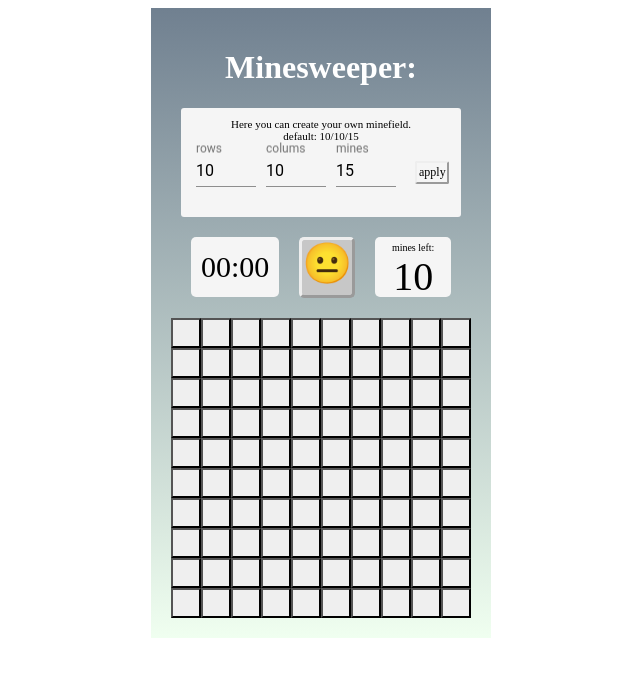
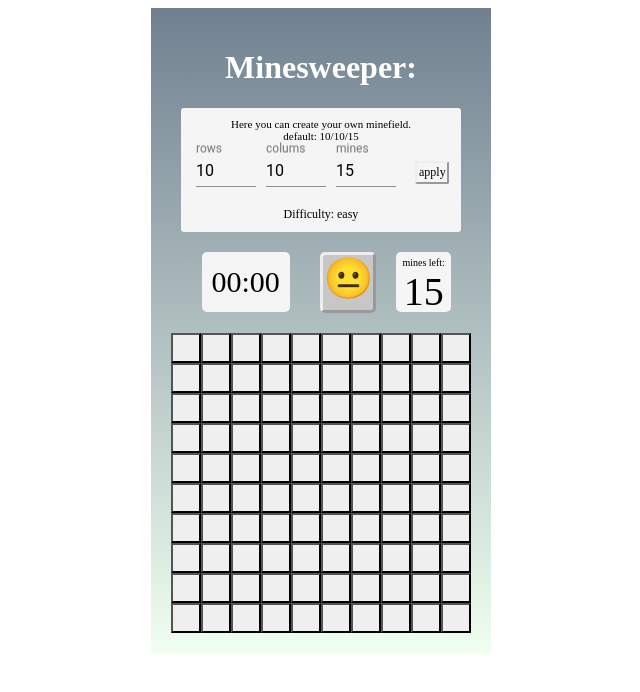
Before and after one commit to PhRudolph/sweeper-angular-13, an Angular app: page / in a window 1280 px wide. Shown: the top 692 px of the page, without its empty margins (319-959 px from the left). Built offline with nearby package versions, Linux system fonts and the light colour scheme.

Commit message:
finished version with consolelogs

```diff
--- a/src/app/field/field.component.html
+++ b/src/app/field/field.component.html
@@ -11,9 +11,10 @@
         </mat-form-field>
         <mat-form-field>
             <mat-label>mines</mat-label>
-            <input matInput #mines (keypress)="onkey($event)" value="15" />
+            <input matInput #mines (keypress)="onkey($event)" (keyup)="diff(rows.value, cols.value, mines.value)" value="15" />
         </mat-form-field>
         <div class="appl" (click)="input(rows.value, cols.value, mines.value)">apply</div>
+        <div style="font-size: 12px; text-align: center;">Difficulty: {{difficulty}}</div>
     </div>
     <div class="headwrap">
         <div class="clockwrap">
--- a/src/app/field/field.component.scss
+++ b/src/app/field/field.component.scss
@@ -1,5 +1,5 @@
 .bla {
-    margin: auto;
+    margin: 0 auto;
 }
 
 .input {
@@ -70,7 +70,7 @@
     border-style: inset;
 }
 .mineswrap {
-    width: 200px;
+    width: 100px;
     display: flex;
     align-items: center;
 }
--- a/src/app/field/field.component.ts
+++ b/src/app/field/field.component.ts
@@ -15,7 +15,7 @@ export class FieldComponent implements OnInit {
 
   rows: number = 10;
   panelinrows: number = 10;
-  minesnum: number = 10;
+  minesnum: number = 15;
 
   inter: any;
   hours: string = "00";
@@ -24,6 +24,8 @@ export class FieldComponent implements OnInit {
   hrtest: number = 0;
 
   mousd: boolean = false;
+
+  difficulty: string = "easy";
 
   panelsnum: number = +this.rows * +this.panelinrows;
 
@@ -50,8 +52,8 @@ export class FieldComponent implements OnInit {
             alert("No");
           } else {
             let lottamines: boolean = true;
-            if (+panelsn / +2 < minesn) {lottamines = confirm("These are a LOT of mines. Your chance of exploding on the first click is bigger than 50%. Are you sure that you want that?");}
-            if(lottamines === true){
+            if (+panelsn / +2 < minesn) { lottamines = confirm("These are a LOT of mines. Your chance of exploding on the first click is bigger than 50%. Are you sure that you want that?"); }
+            if (lottamines === true) {
               this.panelsnum = panelsn;
               this.panelinrows = colsn;
               this.minesnum = minesn;
@@ -66,9 +68,11 @@ export class FieldComponent implements OnInit {
 
   nw() {
     console.log("Number of Panels: " + this.panelsnum);
-    console.log("Number of Mines: " + this.minesnum)
+    console.log("Number of Mines: " + this.minesnum);
+    this.stoptimer();
     this.board = new Field(this.panelsnum, this.panelinrows, this.minesnum);
     this.board.afterend = false;
+
   }
 
   clicked(panel: Panel) {
@@ -125,6 +129,29 @@ export class FieldComponent implements OnInit {
   mouseup() {
     this.mousd = false;
   }
+  diff(rows: string, cols: string, mines: string) {
+    let rowsn: number = parseInt(rows);
+    let colsn: number = parseInt(cols);
+    let minesn: number = parseInt(mines);
+
+    let panelsn: number = +rowsn * +colsn;
+
+    if (minesn < +panelsn * +0.04) {
+      this.difficulty = "too easy";
+    }
+    else if (minesn < +panelsn * +0.10) {
+      this.difficulty = "easy";
+    }
+    else if (minesn < +panelsn * +0.2) {
+      this.difficulty = "medium";
+    }
+    else if (minesn < +panelsn * +0.3) {
+      this.difficulty = "hard";
+    }
+    else {
+      this.difficulty = "extreme";
+    }
+  }
 
   ngOnInit(): void {
 
```
